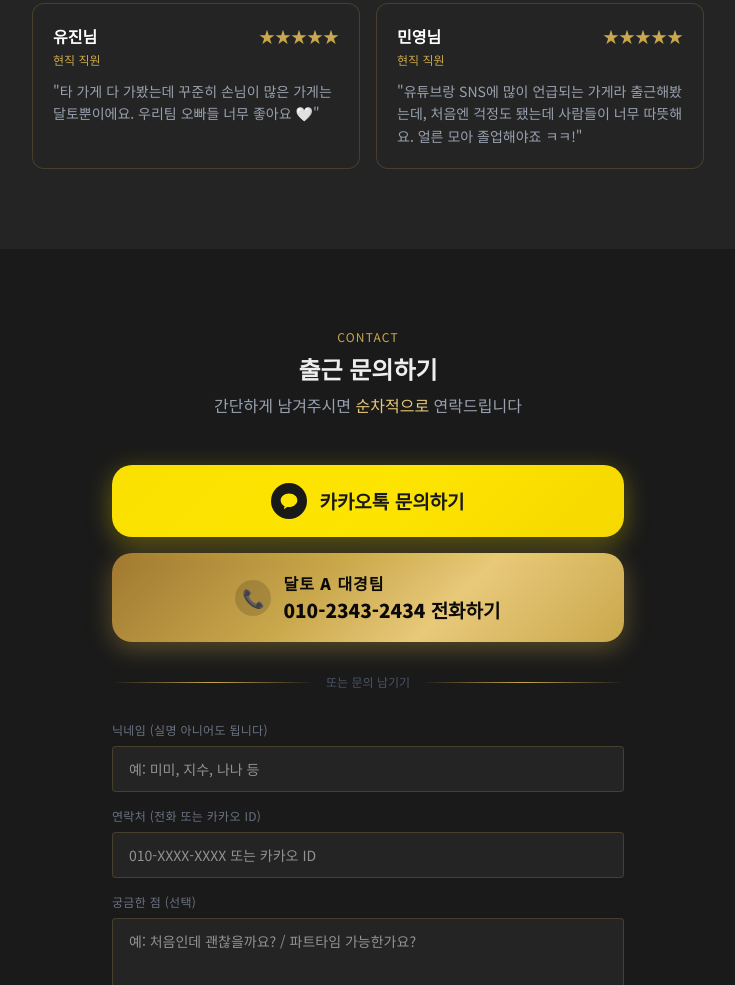
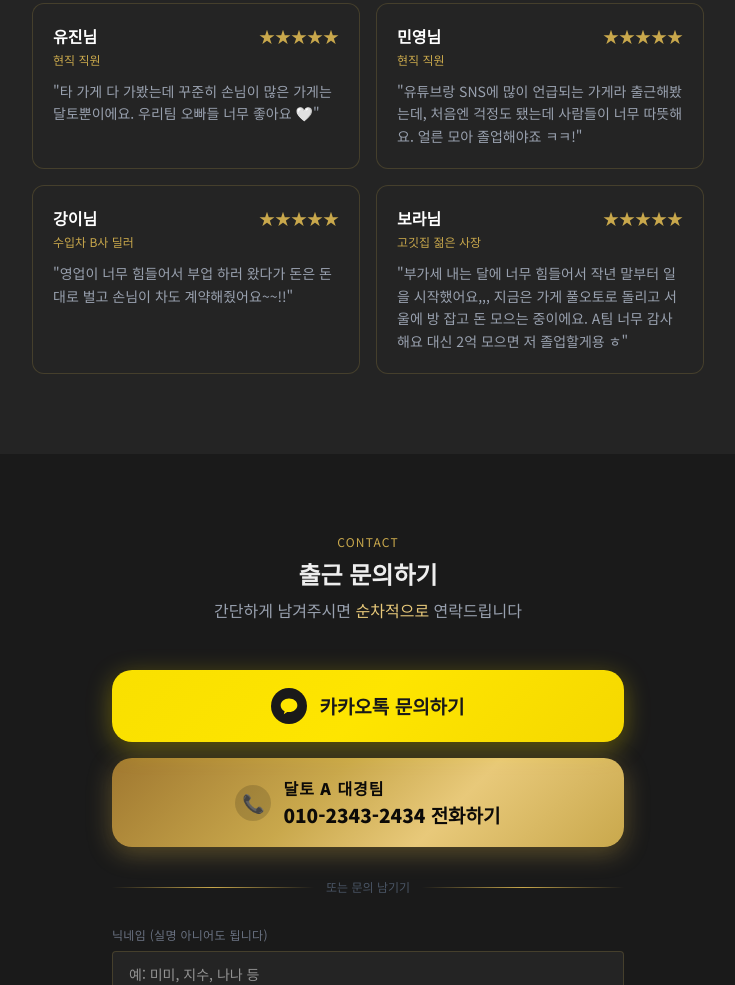
Before and after one commit to cyibest96-art/Dalto-girls-apply, a website: page index.html in a window 1280 px wide. Shown: the part 4972-5957 px from the top of the page, without its empty margins (272-1007 px from the left). Drawn offline with Linux system fonts and the light colour scheme.

Commit message:
index.html: 여직원 후기 2개 추가 (강이님, 보라님)
Co-Authored-By: Claude Sonnet 4.6 <noreply@anthropic.com>

```diff
--- a/index.html
+++ b/index.html
@@ -559,6 +559,22 @@
           <p class="text-xs mb-3" style="color:var(--gold)">현직 직원</p>
           <p class="text-gray-400 text-sm leading-relaxed">"유튜브랑 SNS에 많이 언급되는 가게라 출근해봤는데, 처음엔 걱정도 됐는데 사람들이 너무 따뜻해요. 얼른 모아 졸업해야죠 ㅋㅋ!"</p>
         </div>
+        <div class="card rounded-xl p-5">
+          <div class="flex items-center justify-between mb-1">
+            <p class="font-bold text-white">강이님</p>
+            <p style="color:var(--gold)">★★★★★</p>
+          </div>
+          <p class="text-xs mb-3" style="color:var(--gold)">수입차 B사 딜러</p>
+          <p class="text-gray-400 text-sm leading-relaxed">"영업이 너무 힘들어서 부업 하러 왔다가 돈은 돈대로 벌고 손님이 차도 계약해줬어요~~!!"</p>
+        </div>
+        <div class="card rounded-xl p-5">
+          <div class="flex items-center justify-between mb-1">
+            <p class="font-bold text-white">보라님</p>
+            <p style="color:var(--gold)">★★★★★</p>
+          </div>
+          <p class="text-xs mb-3" style="color:var(--gold)">고깃집 젊은 사장</p>
+          <p class="text-gray-400 text-sm leading-relaxed">"부가세 내는 달에 너무 힘들어서 작년 말부터 일을 시작했어요,,, 지금은 가게 풀오토로 돌리고 서울에 방 잡고 돈 모으는 중이에요. A팀 너무 감사해요 대신 2억 모으면 저 졸업할게용 ㅎ"</p>
+        </div>
       </div>
     </div>
   </section>
```
